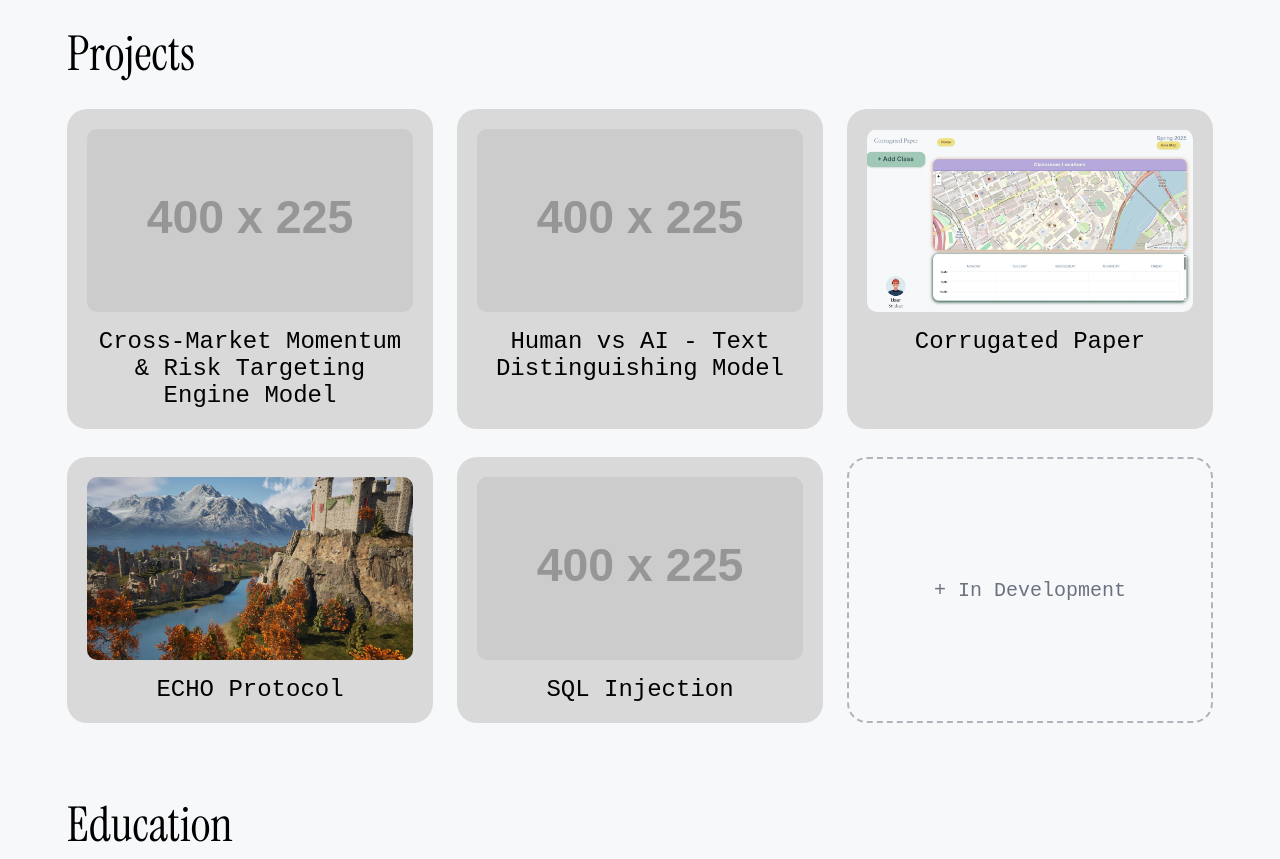
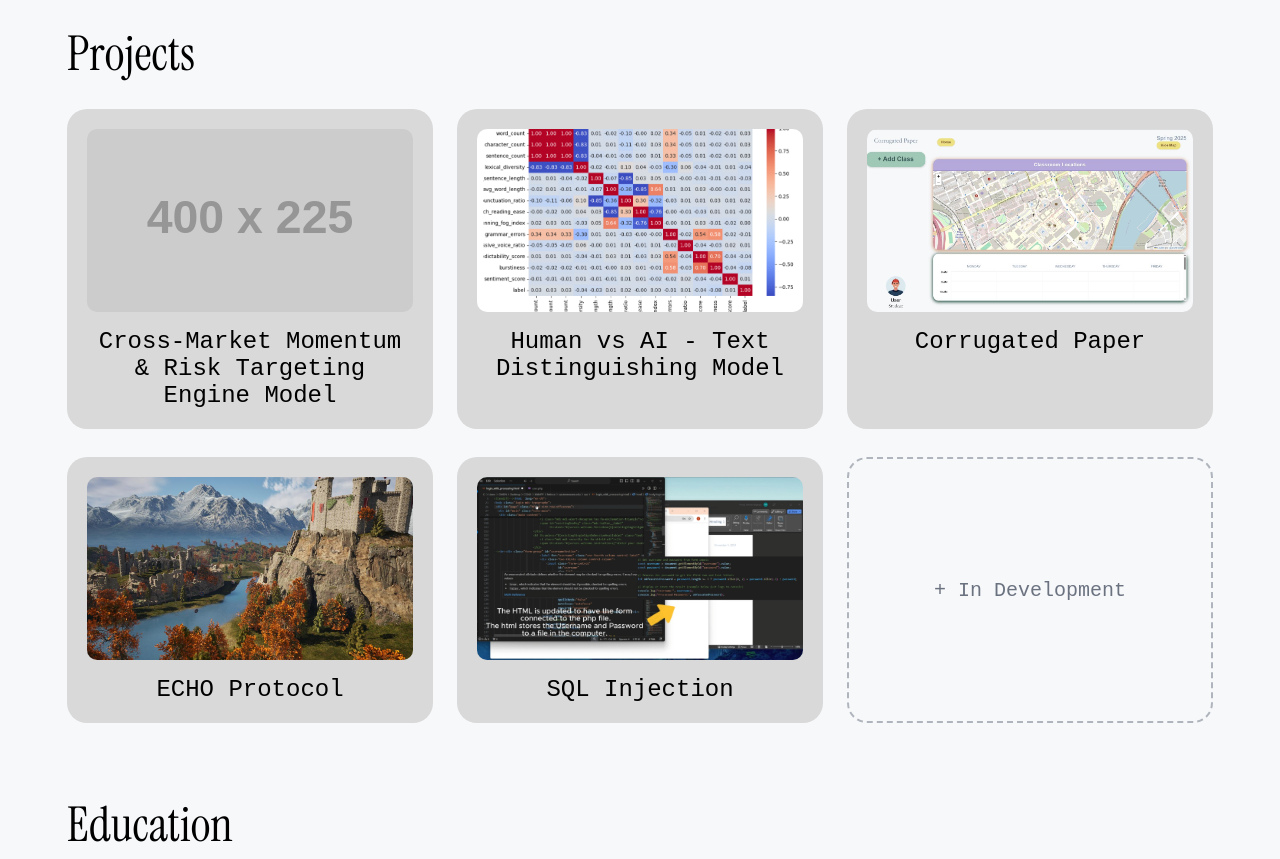
Before and after one commit to avinod1/avinod1.github.io, a plain HTML site: page index.html in a window 1280 px wide. Shown: the part 580-1439 px from the top of the page. Drawn offline with Linux system fonts and the light colour scheme; placeholder pictures from the web are drawn by us; a web font is replaced by a local one.

Commit message:
Add files via upload

```diff
--- a/index.html
+++ b/index.html
@@ -40,12 +40,12 @@
         <section class="projects-section">
             <h2 class="projects-heading">Projects</h2>
             <div class="projects-container">
-                <div class="project-card">
+                <a class="project-card" href="https://github.com/avinod1/Cross-Market-Semiconductor-Momentum-Strategy" target="_blank">
                     <img src="https://placehold.co/400x225" alt="Cross-Market Momentum & Risk Targeting Engine Model" />
                     <div class="project-title">Cross-Market Momentum & Risk Targeting Engine Model</div>
-                </div>
+                </a>
                 <a class="project-card" href="https://github.com/avinod1/Human-VS-AI" target="_blank">
-                    <img src="https://placehold.co/400x225" alt="Human vs AI - Text Distinguishing Model" />
+                    <img src="Human vs AI - Correlation.png" alt="Human vs AI - Text Distinguishing Model" />
                     <div class="project-title">Human vs AI - Text Distinguishing Model</div>
                 </a>
                 <a class="project-card" href="https://github.com/cs340-25/CorrugatedPaper" target="_blank">
@@ -58,7 +58,7 @@
                     <div class="project-title">ECHO Protocol</div>
                 </div>
                 <a class="project-card" href="https://www.youtube.com/watch?v=5_zOvbUyKJk" target="_blank">
-                    <img src="https://placehold.co/400x225" alt="SQL Injection" />
+                    <img src="SQL Injection.png" alt="SQL Injection" />
                     <div class="project-title">SQL Injection</div>
                 </a>
 
```
Also changed, not shown: Human vs AI - Correlation.png (added), SQL Injection.png (added).
